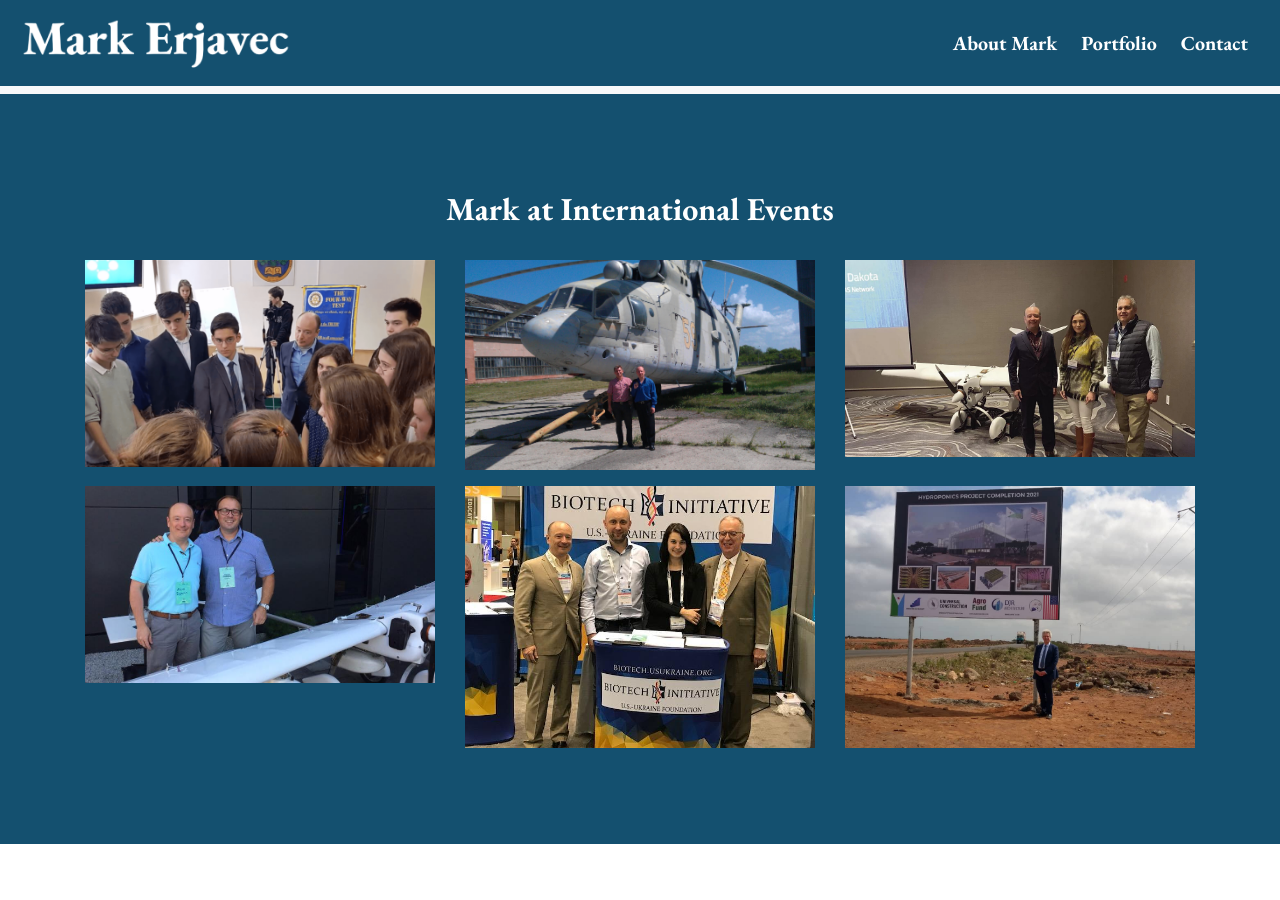
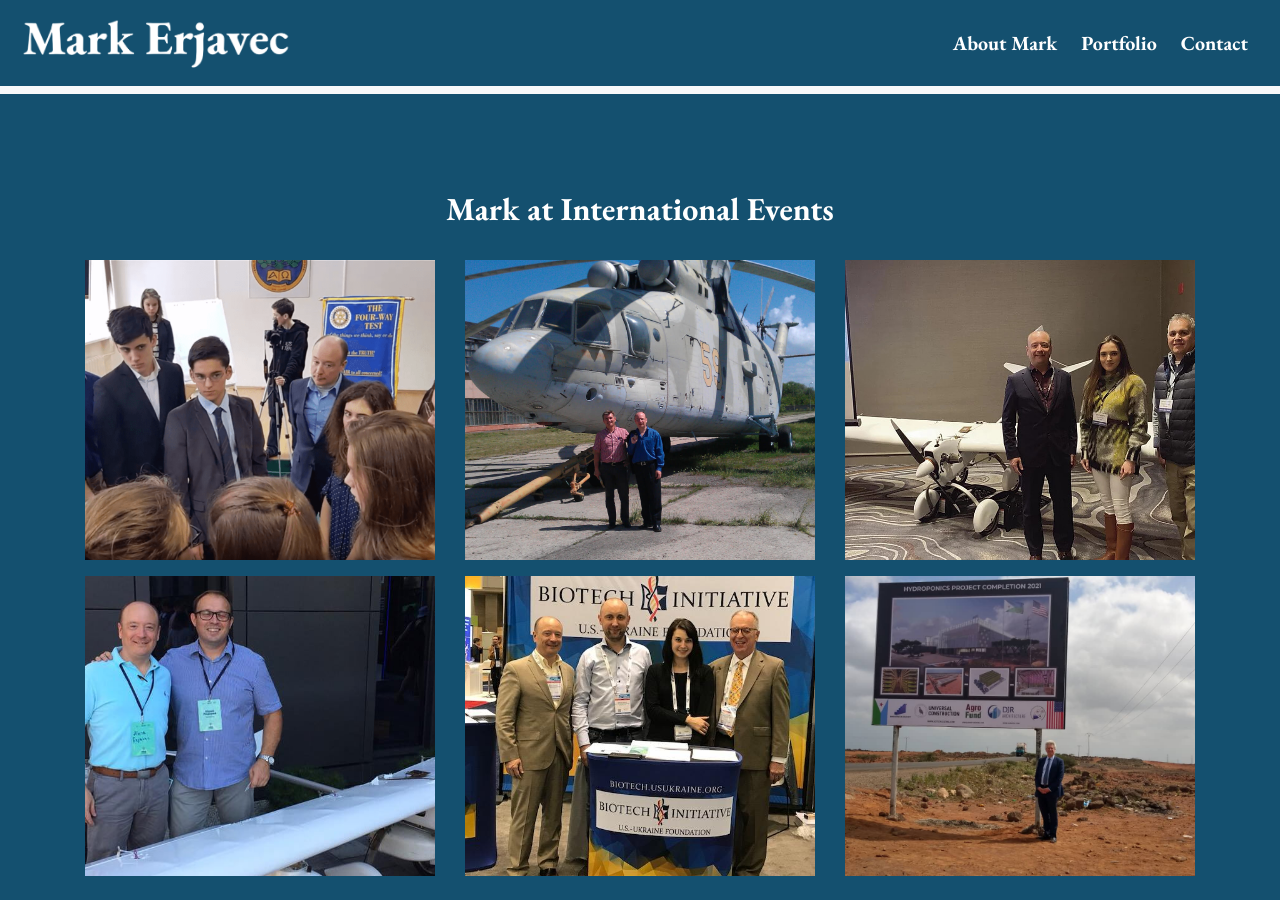
Before and after one commit to smnwltr/markerjavec.com, a Jekyll site: the page built from index.html, in a window 1280 px wide and 900 px high, scrolled down 1411 px. Built offline with Jekyll 4.4.1, drawn with Linux system fonts in a browser that asks for light colours.

Commit message:
Fix gallery look

```diff
--- a/assets/css/main.scss
+++ b/assets/css/main.scss
@@ -133,22 +133,6 @@ a {
   }
 }
 
-.nav-btn {
-  background-color: white;
-  border-radius: 4px;
-  border: 5px solid white;
-  min-width: 120px;
-  font-size: 120%;
-  font-weight: bold;
-  color: $marks-blue;
-  padding: 2px 5px;
-  margin: auto;
-  &:hover {
-    text-decoration: none;
-    color: $marks-blue;
-  }
-}
-
 .highlighter {
   background: linear-gradient(to bottom, transparent 65%, rgba($marks-blue, 0.25) 0) center center/10% 75% no-repeat;
   background-size: 100% 80% !important;
@@ -188,5 +172,9 @@ a {
 }
 
 /* ekko lightbox */
-
 @import 'ekko-lightbox';
+.img-lightbox {
+  width: 100%;
+  height: 300px;
+  object-fit: cover;
+}
--- a/index.html
+++ b/index.html
@@ -71,12 +71,12 @@ layout: base
 <div class="container-fluid bg-darkblue py-5">
     <div class="container">
         <h3 class="mt-5 text-center">Mark at International Events</h3>
-        <div class="row mt-3 align-self-center mb-5">
+        <div class="row mt-3 align-self-center mb-5 justify-content-center">
             {% for i in site.data.about.items.photos %}
-            <div class="col-xs-6 col-sm-6 col-md-4 mt-3">
+            <div class="col-md-4 mt-3">
                 <a href="{% if i.video %}{{i.url}}{% else %}{{i.src}}{% endif %}" data-toggle="lightbox"
                     data-gallery="mark-erjavec-gallery" data-title="{{i.alt}}">
-                    <img src="{{i.src}}" alt="{{i.alt}}" class="img-fluid">
+                    <img src="{{i.src}}" alt="{{i.alt}}" class="img-fluid img-lightbox">
                 </a>
             </div>
             {% endfor %}
```
